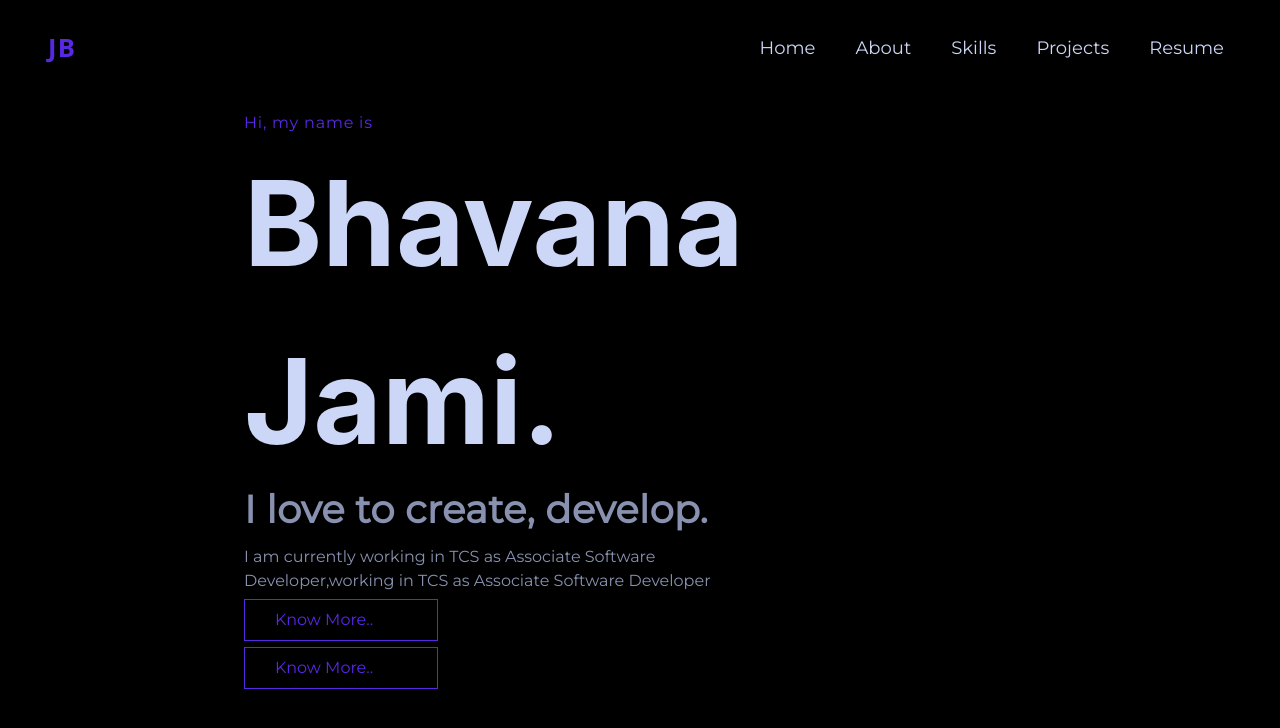
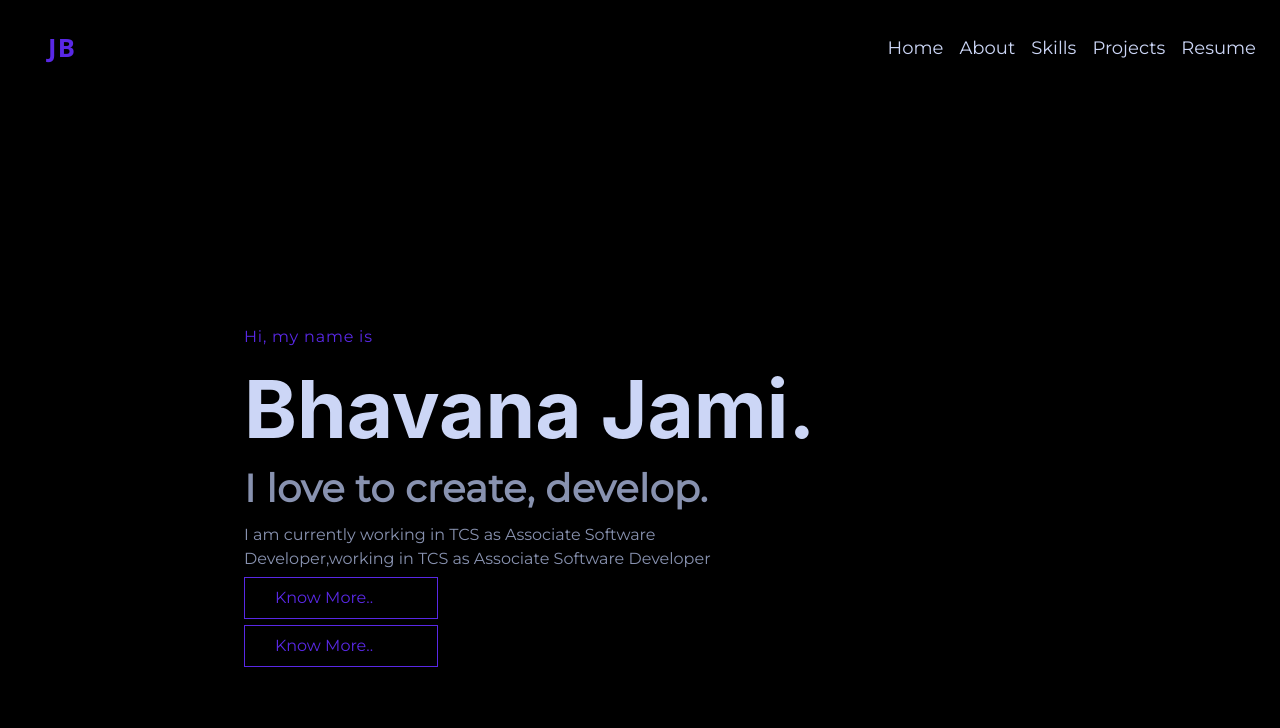
Before and after one commit to Bhavana-Jami/myportfolio2024, a React (Create React App) app: page / in a window 1280 px wide. Shown: the top 728 px of the page. Built offline with nearby package versions, Linux system fonts and the light colour scheme; a web font is replaced by a local one.

Commit message:
navbar fixing

```diff
--- a/package.json
+++ b/package.json
@@ -11,12 +11,12 @@
     "bootstrap": "^5.3.2",
     "gh-pages": "^6.1.1",
     "react": "^18.2.0",
-    "react-bootstrap": "^2.10.0",
+    "react-bootstrap": "^2.10.1",
     "react-dom": "^18.2.0",
     "react-icons": "^5.0.1",
     "react-masonry-css": "^1.0.16",
     "react-router-dom": "^6.8.1",
-    "react-scripts": "^3.0.1",
+    "react-scripts": "^5.0.1",
     "web-vitals": "^2.1.4"
   },
   "scripts": {
--- a/src/App.js
+++ b/src/App.js
@@ -5,10 +5,16 @@ import About from "./components/About";
 import Projects from "./components/Projects";
 import Home from "./components/Home";
 import { Container } from "react-bootstrap";
-import Navigation from "./components/Navigation";
+// import Navigation from "./components/Navigation";
 import Skills from "./components/Skills";
 import Footer from "./components/Footer";
 import Search from "./components/Search";
+import Header from "./components/Header";
+import Fuck from "./components/Fuck";
+import { BrowserRouter as Router, Routes, Route } from "react-router-dom";
+import SignIn from "./components/SignIn";
+import SignUp from "./components/SignUp";
+
 // import Card from "./components/Card";
 
 function App() {
@@ -19,8 +25,22 @@ function App() {
 
   return (
     <Container id="app" fluid>
-      <Navigation
-        expand="sm"
+
+
+{/* <Router>
+  <Header/>
+  <Routes>
+    <Route path="/" element={<SignIn/>}></Route>
+    <Route path="/signup" element={<SignUp/>}></Route>
+  </Routes>
+  <Footer/>
+</Router> */}
+
+
+
+
+      <Header
+        expand="md"
         homeRef={homeRef}
         aboutRef={aboutRef}
         skillsRef={skillsRef}
@@ -31,7 +51,7 @@ function App() {
       <Skills ref={skillsRef} />
       <Projects ref={projectsRef} />
       <Footer homeRef={homeRef} />
-
+{/* <Fuck/> */}
     </Container>
   );
 }
--- /dev/null
+++ b/src/components/Fuck.js
@@ -0,0 +1,66 @@
+import React from 'react'
+import {
+  Offcanvas,
+  Nav,
+  NavDropdown,
+  Container,
+  Form,
+  Button,
+  Navbar,
+} from "react-bootstrap";
+function Fuck() {
+  return (
+    <div> {
+      ['md'].map((expand) => (
+
+        <Navbar key={expand} expand={expand} className="bg-body-tertiary mb-3" id="navbar">
+          <Container fluid>
+            <Navbar.Brand href="#">Navbar Offcanvas</Navbar.Brand>
+            <Navbar.Toggle aria-controls={`offcanvasNavbar-expand-${expand}`} />
+            <Navbar.Offcanvas
+              id={`offcanvasNavbar-expand-${expand}`}
+              aria-labelledby={`offcanvasNavbarLabel-expand-${expand}`}
+              placement="end"
+            >
+              <Offcanvas.Header closeButton>
+                <Offcanvas.Title id={`offcanvasNavbarLabel-expand-${expand}`}>
+                  Offcanvas
+                </Offcanvas.Title>
+              </Offcanvas.Header>
+              <Offcanvas.Body>
+                <Nav className="justify-content-end flex-grow-1 pe-3">
+                  <Nav.Link href="#action1">Home</Nav.Link>
+                  <Nav.Link href="#action2">Link</Nav.Link>
+                  <NavDropdown
+                    title="Dropdown"
+                    id={`offcanvasNavbarDropdown-expand-${expand}`}
+                  >
+                    <NavDropdown.Item href="#action3">Action</NavDropdown.Item>
+                    <NavDropdown.Item href="#action4">
+                      Another action
+                    </NavDropdown.Item>
+                    <NavDropdown.Divider />
+                    <NavDropdown.Item href="#action5">
+                      Something else here
+                    </NavDropdown.Item>
+                  </NavDropdown>
+                </Nav>
+                <Form className="d-flex">
+                  <Form.Control
+                    type="search"
+                    placeholder="Search"
+                    className="me-2"
+                    aria-label="Search"
+                  />
+                  <Button variant="outline-success">Search</Button>
+                </Form>
+              </Offcanvas.Body>
+            </Navbar.Offcanvas>
+          </Container>
+        </Navbar>
+      )
+      )}</div>
+  )
+}
+
+export default Fuck
--- /dev/null
+++ b/src/components/Header.js
@@ -0,0 +1,121 @@
+import React, { forwardRef, useState } from "react";
+import "../styles/Navbar.css";
+import {
+  Offcanvas,
+  Nav,
+  NavDropdown,
+  Container,
+  Form,
+  Button,
+  Navbar,
+} from "react-bootstrap";
+
+function Header({ expand, aboutRef, homeRef, skillsRef, projectsRef }) {
+  const scrollIntoView = (elementRef) => {
+    elementRef.current.scrollIntoView({ behavior: "smooth" });
+
+  };
+  const [show, setShow] = useState(false);
+
+  const handleClose = () => setShow(false);
+  const handleShow = () => setShow(true);
+  return (
+
+    <div >
+      {/* <Navbar
+        key="md"
+        expand="md"
+        className="mb-3 pt-4"
+        fixed="top"
+        id="navbar"
+      >
+        <Button variant="primary" onClick={handleShow}>
+        Launch
+      </Button>
+        <Container fluid>
+          <Navbar.Brand onClick={() => scrollIntoView(homeRef)} className="ms-5">
+            JB
+          </Navbar.Brand>
+          <Navbar.Toggle aria-controls={`offcanvasNavbar-expand-md`}>
+            <span>&#9776;</span>
+          </Navbar.Toggle>
+
+          <Navbar.Offcanvas show={show} onHide={handleClose}
+            id={`offcanvasNavbar-expand-md`}
+            aria-labelledby={`offcanvasNavbarLabel-expand-md`}
+            placement="end"
+          >
+            <Offcanvas.Header closeButton>
+              <Offcanvas.Title className="ms-4" id={`offcanvasNavbarLabel-expand-md`}>
+                JB
+              </Offcanvas.Title>
+            </Offcanvas.Header>
+            <Offcanvas.Body>
+              <Nav className="justify-content-end flex-grow-1 pe-3">
+                <Nav.Link onClick={() => scrollIntoView(homeRef)}>Home</Nav.Link>
+                <Nav.Link onClick={() => scrollIntoView(aboutRef)}>
+                  About
+                </Nav.Link>
+                <Nav.Link onClick={() => scrollIntoView(skillsRef)}>
+                  Skills
+                </Nav.Link>
+                <Nav.Link onClick={() => scrollIntoView(projectsRef)}>
+                  Projects
+                </Nav.Link>
+                <Nav.Link>Resume</Nav.Link>
+              </Nav>
+
+            </Offcanvas.Body>
+          </Navbar.Offcanvas>
+        </Container>
+      </Navbar> */}
+
+      <Navbar
+        key={expand}
+        expand={expand}
+        className="mb-3 pt-4"
+        fixed="top"
+        id="navbar"
+      >
+        <Container fluid>
+          <Navbar.Brand onClick={() => scrollIntoView(homeRef)} className="ms-5">
+            JB
+          </Navbar.Brand>
+          <Navbar.Toggle aria-controls={`offcanvasNavbar-expand-${expand}`}>
+            <span>&#9776;</span>
+          </Navbar.Toggle>
+          <Navbar.Offcanvas
+            id={`offcanvasNavbar-expand-${expand}`}
+            aria-labelledby={`offcanvasNavbarLabel-expand-${expand}`}
+            placement="end"
+          >
+            <Offcanvas.Header closeButton>
+              <Offcanvas.Title className="ms-4" id={`offcanvasNavbarLabel-expand-${expand}`}>
+                JB
+              </Offcanvas.Title>
+            </Offcanvas.Header>
+            <Offcanvas.Body>
+              <Nav className="justify-content-end flex-grow-1 pe-3">
+                <Nav.Link onClick={() => scrollIntoView(homeRef)}>Home</Nav.Link>
+                <Nav.Link onClick={() => scrollIntoView(aboutRef)}>
+                  About
+                </Nav.Link>
+                <Nav.Link onClick={() => scrollIntoView(skillsRef)}>
+                  Skills
+                </Nav.Link>
+                <Nav.Link onClick={() => scrollIntoView(projectsRef)}>
+                  Projects
+                </Nav.Link>
+                <Nav.Link>Resume</Nav.Link>
+              </Nav>
+
+            </Offcanvas.Body>
+          </Navbar.Offcanvas>
+        </Container>
+      </Navbar>
+
+    </div>
+  );
+}
+
+export default Header;
--- a/src/components/Navigation.js
+++ /dev/null
@@ -1,66 +0,0 @@
-import React, { forwardRef } from "react";
-import "../styles/Navbar.css";
-import {
-  Offcanvas,
-  Nav,
-  NavDropdown,
-  Container,
-  Form,
-  Button,
-  Navbar,
-} from "react-bootstrap";
-
-function Navigation({ expand, aboutRef, homeRef, skillsRef, projectsRef }) {
-  const scrollIntoView = (elementRef) => {
-    elementRef.current.scrollIntoView({ behavior: "smooth" });
-  };
-  return (
-    <Navbar
-      key={expand}
-      expand={expand}
-      className="mb-3 pt-4"
-      fixed="top"
-      id="navbar"
-    >
-      <Container fluid>
-        <Navbar.Brand onClick={() => scrollIntoView(homeRef)} className="ms-5">
-          JB
-        </Navbar.Brand>
-        <Navbar.Toggle aria-controls={`offcanvasNavbar-expand-${expand}`}>
-          <span>&#9776;</span>
-        </Navbar.Toggle>
-        <Navbar.Offcanvas
-          id={`offcanvasNavbar-expand-${expand}`}
-          aria-labelledby={`offcanvasNavbarLabel-expand-${expand}`}
-          placement="end"
-        >
-          <Offcanvas.Header closeButton>
-            <Offcanvas.Title className="ms-4" id={`offcanvasNavbarLabel-expand-${expand}`}>
-              JB
-            </Offcanvas.Title>
-          </Offcanvas.Header>
-          <Offcanvas.Body>
-            <Nav className="justify-content-end flex-grow-1 gap-4 pe-5">
-              <Nav.Link onClick={() => scrollIntoView(homeRef)}>Home</Nav.Link>
-              <Nav.Link onClick={() => scrollIntoView(aboutRef)}>
-                About
-              </Nav.Link>
-              <Nav.Link onClick={() => scrollIntoView(skillsRef)}>
-                Skills
-              </Nav.Link>
-              <Nav.Link onClick={() => scrollIntoView(projectsRef)}>
-                Projects
-              </Nav.Link>
-              <Nav.Link>Resume</Nav.Link>
-            </Nav>
-            <Nav>
-
-            </Nav>
-          </Offcanvas.Body>
-        </Navbar.Offcanvas>
-      </Container>
-    </Navbar>
-  );
-}
-
-export default Navigation;
--- /dev/null
+++ b/src/components/SignIn.js
@@ -0,0 +1,14 @@
+import React from 'react'
+import { Link } from 'react-router-dom'
+
+
+function SignIn() {
+    return (
+        <div>
+            This is SignIn Page
+            <Link to="/signup">Sign Up</Link>
+        </div>
+    )
+}
+
+export default SignIn
--- /dev/null
+++ b/src/components/SignUp.js
@@ -0,0 +1,12 @@
+import React from 'react'
+import { Link } from 'react-router-dom'
+
+function SignUp() {
+    return (
+        <div>
+            <Link to="/">Go to Sign Ip</Link>
+        </div>
+    )
+}
+
+export default SignUp
--- a/src/styles/App.css
+++ b/src/styles/App.css
@@ -31,7 +31,7 @@
   background-color: var(--color-black);
   color: var(--color-white) !important;
 
-/* scroll-snap-stop: normal !important; */
+
   overflow-y: scroll;
 }
 .section {
--- a/src/styles/Home.css
+++ b/src/styles/Home.css
@@ -25,7 +25,7 @@
   /* font-size: clamp(8rem, 9vw, 10rem) !important; */
 
   font-size: 5rem;
-  font-size: clamp(5rem, 4.2rem + 4vw, 9rem);
+  /* font-size: clamp(40px, 8vw, 80px); */
   font-weight: bolder;
   color: var(--light-slate) !important;
 }
--- a/src/styles/Navbar.css
+++ b/src/styles/Navbar.css
@@ -9,7 +9,9 @@
 }
 #navbar {
   height: 10vh;
-  /* position: fixed; */
+  position: sticky;
+  scroll-snap-stop: always !important;
+  scroll-snap-align: start !important;
 }
 .navbar-toggle-icon span {
   border: none;
@@ -28,13 +30,12 @@
   font-size: 1.6em;
   letter-spacing: 1.2px;
   cursor: pointer;
-  /* line-height: 1.9; */
+
   font-weight:600;
   color: var(--color-secondary) !important;
 }
 .navbar a{
   font-size: clamp(13px, 3.5vw, 18px);
 
-  /* font-weight: bold !important; */
   color: var(--light-slate) !important;
 }
```
Also changed, not shown: 1 other file (tests, documents, lock files or other folders).
